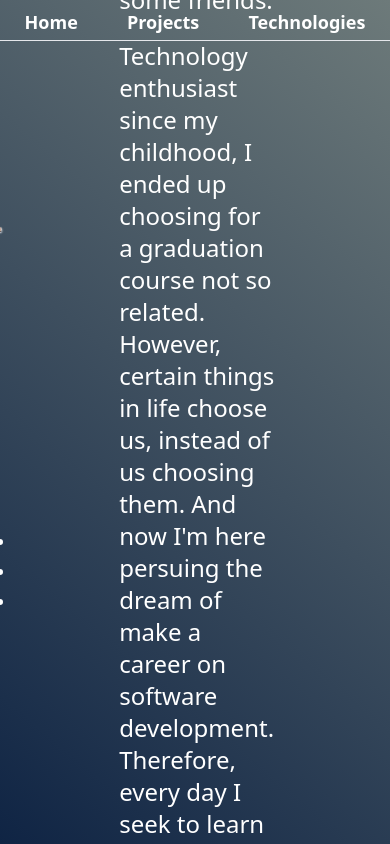
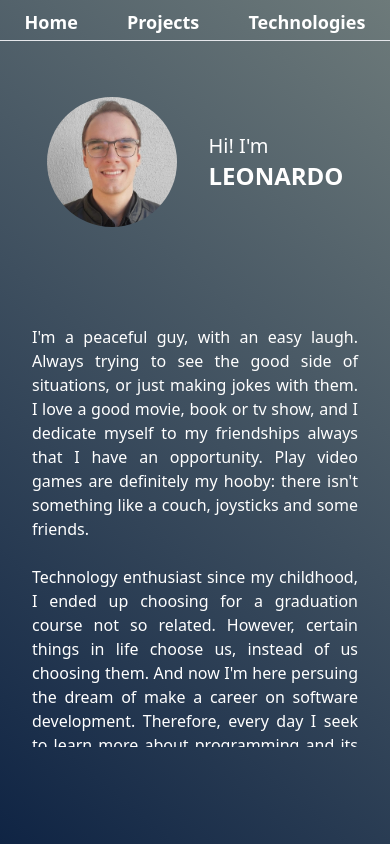
Before and after one commit to leobmend/leobmend.github.io, a React (Create React App) app: page /about in a window 390 px wide. Built offline with nearby package versions, Linux system fonts and the light colour scheme.

Commit message:
feat: responsive design on About page to small devices

```diff
--- a/src/index.css
+++ b/src/index.css
@@ -12,3 +12,24 @@ body {
   height: 100vh;
   width: 100wh;
 }
+
+@layer utilities {
+  .scrollbar::-webkit-scrollbar {
+    width: 5px;
+  }
+
+  .scrollbar::-webkit-scrollbar-track {
+    background-color: rgb(235, 235, 235);
+    border-radius: 4px;
+  }
+
+  .scrollbar::-webkit-scrollbar-thumb {
+    background-color: rgb(100, 100, 150);
+    border: 1px solid #f6f7ed;
+    border-radius: 4px;
+  }
+
+  .scrollbar::-webkit-scrollbar-thumb:hover {
+    background: #c0a0b9;
+  }
+}
--- a/src/pages/About.js
+++ b/src/pages/About.js
@@ -46,12 +46,12 @@ function About() {
   }
 
   return (
-    <main className="flex justify-center items-center h-full overflow-hidden">
+    <main className="flex justify-center items-center h-full overflow-hidden flex-col sm:flex-row">
       <MenuNav
         handleClick={ handleClick } menuContainerStyles={ menuContainerStyle } actualPage="About"
       />
       <section
-        className={`ease-in-out duration-500 h-full py-20 flex flex-col items-center justify-around ${leftContainerStyle}`}
+        className={`ease-in-out duration-500 h-full py-20 hidden md:flex flex-col items-center justify-around ${leftContainerStyle}`}
       >
         <img
           className="ease-in-out duration-500 rounded-full w-9/12 shadow-sm shadow-gray-50"
@@ -94,27 +94,30 @@ function About() {
         </section>
       </section>
       <hr
-        className={`ease-in-out duration-500 rounded-sm border-none bg-slate-100 ${hrStyle}`}
+        className={`ease-in-out duration-500 rounded-sm border-none bg-slate-100 ${hrStyle} hidden md:block`}
       />
       <article
         className={`ease-in-out duration-700 h-full w-full flex flex-col text-white items-center justify-center ${rightContainerStyle}`}
       >
-        <div className="mt-auto px-40 ml-10 self-start">
-          <h1 className="text-4xl text-white">Hi! I'm</h1>
-          <h1 className="font-bold text-6xl text-white">LEONARDO</h1>
+        <div className="flex mt-auto items-center justify-center md:justify-start md:px-40 md:ml-10 w-full">
+          <img className="rounded-full w-1/3 mr-8 md:hidden" src={profilePic} alt="Leonardo"/>
+          <div>
+            <h1 className="self-start text-white text-xl md:text-4xl ">Hi! I'm</h1>
+            <h1 className="font-bold text-white text-2xl md:text-6xl">LEONARDO</h1>
+          </div>
         </div>
-        <div className="my-auto px-40">
-          <p className="text-2xl">
+        <div className="my-auto text-justify overflow-auto h-1/2 md:h-fit text-md md:text-2xl px-8 md:px-40 scrollbar">
+          <p>
             I'm a peaceful guy, with an easy laugh. Always trying to see the good side of situations, or just making jokes with them. I love a good movie, book or tv show, and I dedicate myself to my friendships always that I have an opportunity. Play video games are definitely my hooby: there isn't something like a couch, joysticks and some friends.
             {/* Sou alguém tranquilo e de riso fácil. Sempre tento ver o ponto positivo das situações, ou apenas fazer piadas com elas. Adoro um bom filme ou seriado, e cultivo minhas amizades sempre que posso. Video-games é o meu principal hobbie: nada como um sofá e um controle. */}
           </p>
           <br />
-          <p className="text-2xl">
+          <p>
             Technology enthusiast since my childhood, I ended up choosing for a graduation course not so related. However, certain things in life choose us, instead of us choosing them. And now I'm here persuing the dream of make a career on software development. Therefore, every day I seek to learn more about programming and its ability to change the world.
             {/* Entusiasta de tecnologia desde a infância, acabei por optar por uma graduação não tão ligada à área. Porém, certas coisas na nossa vida nos escolhem, ao invés de as escolhermos. E agora persigo o sonho de trilhar uma carreira em desenvolvimento de software. Portanto, busco cada dia saber um pouco mais sobre programação e a sua capacidade de mudar o mundo. */}
           </p>
           <br />
-          <p className="text-2xl">
+          <p>
             Currently, I participate in the
             {' '}
             <a className="font-bold" target="_blank" rel="noreferrer" href="https://www.youtube.com/watch?v=QxDZSwtMJZ4">Turma XP</a>
@@ -135,7 +138,7 @@ function About() {
             com a
             {' '}
             <a className="font-bold" target="_blank" rel="noreferrer" href="https://www.xpinc.com/">XP Inc</a>.
-          O curso contempla dos fundamentos até os frameworks mais utilizados pelo mercado de desenvolvimento web, além de preparar o profissional para o mercado de trabalho, treinando-o em diversas <span className="italic">soft-skills</span>. */}
+            O curso contempla dos fundamentos até os frameworks mais utilizados pelo mercado de desenvolvimento web, além de preparar o profissional para o mercado de trabalho, treinando-o em diversas <span className="italic">soft-skills</span>. */}
           </p>
         </div>
       </article>
```
